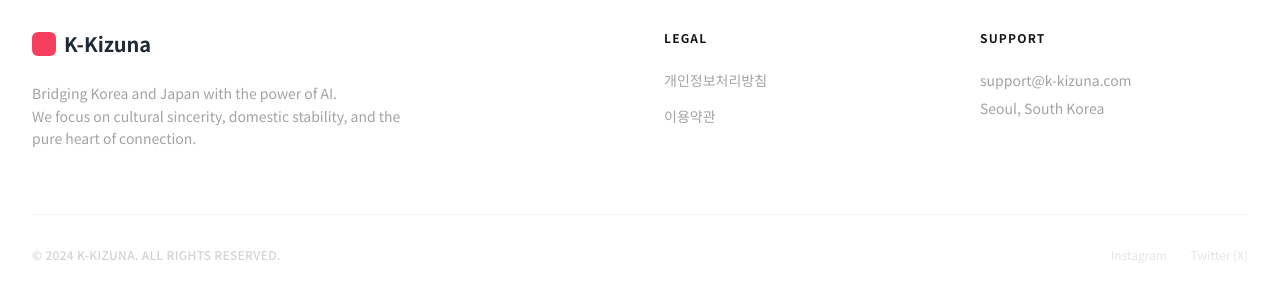
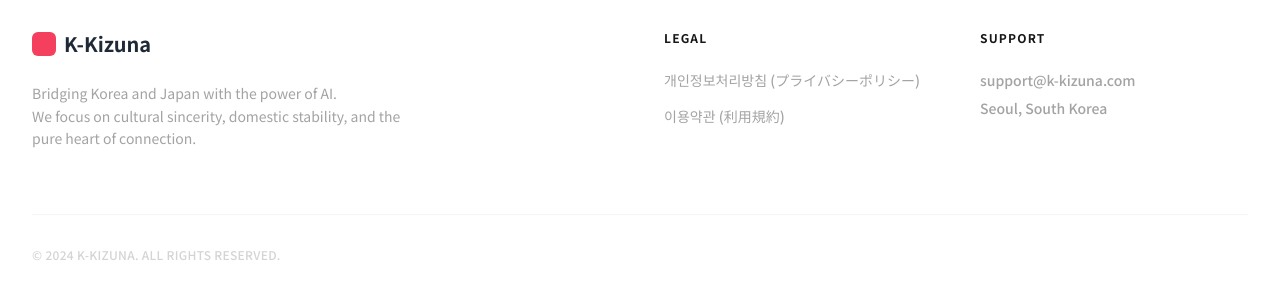
Before and after one commit to khj1116/K-YEON, a React (Vite) app: page / in a window 1280 px wide. Shown: the part 1576-1878 px from the top of the page. Built offline with nearby package versions, Linux system fonts and the light colour scheme.

Commit message:
Update App.tsx

```diff
--- a/App.tsx
+++ b/App.tsx
@@ -29,13 +29,13 @@ const App: React.FC = () => {
 
     switch (currentView) {
       case 'simulator':
-        return <Simulator onBack={() => setCurrentView('home')} />;
+        return <Simulator onBack={() => setCurrentView('home')} userType={userType} />;
       case 'aptitude':
-        return <AptitudeTest onBack={() => setCurrentView('home')} />;
+        return <AptitudeTest onBack={() => setCurrentView('home')} userType={userType} />;
       case 'translator':
-        return <Translator onBack={() => setCurrentView('home')} />;
+        return <Translator onBack={() => setCurrentView('home')} userType={userType} />;
       case 'optimizer':
-        return <ProfileOptimizer onBack={() => setCurrentView('home')} />;
+        return <ProfileOptimizer onBack={() => setCurrentView('home')} userType={userType} />;
       default:
         return (
           <>
@@ -48,7 +48,7 @@ const App: React.FC = () => {
                 </div>
                 <div className="flex gap-4 items-start">
                   <span className="px-2 py-0.5 bg-indigo-50 text-indigo-500 rounded font-bold">案内</span>
-                  <p>本サービスは直接的なマッチングを提供するものではありません。交際前にお相手を深く理解したい方や、結婚相談所などのプラットフォームを利用する前の準備・サポート를 목적으로 합니다.</p>
+                  <p>本サービスは直接的なマッチングを提供するものではありません。交際前にお相手を深く理解したい方や、結婚相談所などのプラットフォームを利用する前の準備・サポートを目的としています。</p>
                 </div>
               </div>
               <AdBanner slot="home-dashboard-bottom" />
@@ -67,16 +67,17 @@ const App: React.FC = () => {
         >
           <span className="w-8 h-8 bg-rose-500 rounded-lg flex items-center justify-center text-white text-sm group-hover:bg-indigo-600 transition-colors">K</span>
           <span className="gradient-text">K-Kizuna</span>
-          <span className="text-neutral-300 font-light text-sm ml-1">絆</span>
+          <span className="text-neutral-300 font-light text-sm ml-1 select-none">絆</span>
         </div>
-        <div className="flex gap-8 items-center font-bold text-sm">
+        <div className="flex gap-6 items-center font-bold text-sm">
           <button onClick={() => setCurrentView('home')} className="text-neutral-900 hover:text-rose-500 transition-colors">Home</button>
           {userType && (
             <button
               onClick={() => setUserType(null)}
-              className="px-4 py-2 bg-neutral-900 text-white rounded-xl text-xs hover:bg-neutral-800 transition-all"
+              className="px-5 py-2.5 bg-neutral-900 text-white rounded-2xl text-xs hover:bg-neutral-800 transition-all flex flex-col items-center"
             >
-              Role Switch
+              <span>역할 변경</span>
+              <span className="text-[9px] opacity-60">役割切替</span>
             </button>
           )}
         </div>
@@ -101,23 +102,19 @@ const App: React.FC = () => {
             </div>
             <div>
               <div className="font-bold text-neutral-900 mb-6 uppercase text-xs tracking-widest">Legal</div>
-              <ul className="text-sm text-neutral-400 space-y-4">
-                <li><button onClick={() => setCurrentView('privacy')} className="hover:text-rose-500 transition-colors">개인정보처리방침</button></li>
-                <li><button onClick={() => setCurrentView('terms')} className="hover:text-rose-500 transition-colors">이용약관</button></li>
+              <ul className="text-sm text-neutral-400 space-y-4 font-medium">
+                <li><button onClick={() => setCurrentView('privacy')} className="hover:text-rose-500 transition-colors">개인정보처리방침 (プライバシーポリシー)</button></li>
+                <li><button onClick={() => setCurrentView('terms')} className="hover:text-rose-500 transition-colors">이용약관 (利用規約)</button></li>
               </ul>
             </div>
             <div>
               <div className="font-bold text-neutral-900 mb-6 uppercase text-xs tracking-widest">Support</div>
-              <p className="text-sm text-neutral-400 mb-2">support@k-kizuna.com</p>
-              <p className="text-sm text-neutral-400">Seoul, South Korea</p>
+              <p className="text-sm text-neutral-400 mb-2 font-medium">support@k-kizuna.com</p>
+              <p className="text-sm text-neutral-400 font-medium">Seoul, South Korea</p>
             </div>
           </div>
           <div className="pt-8 border-t border-neutral-100 flex flex-col md:flex-row justify-between items-center gap-4">
             <p className="text-xs text-neutral-300 font-medium tracking-wide">© 2024 K-KIZUNA. ALL RIGHTS RESERVED.</p>
-            <div className="flex gap-6">
-              <span className="text-xs text-neutral-200">Instagram</span>
-              <span className="text-xs text-neutral-200">Twitter (X)</span>
-            </div>
           </div>
         </div>
       </footer>
```
